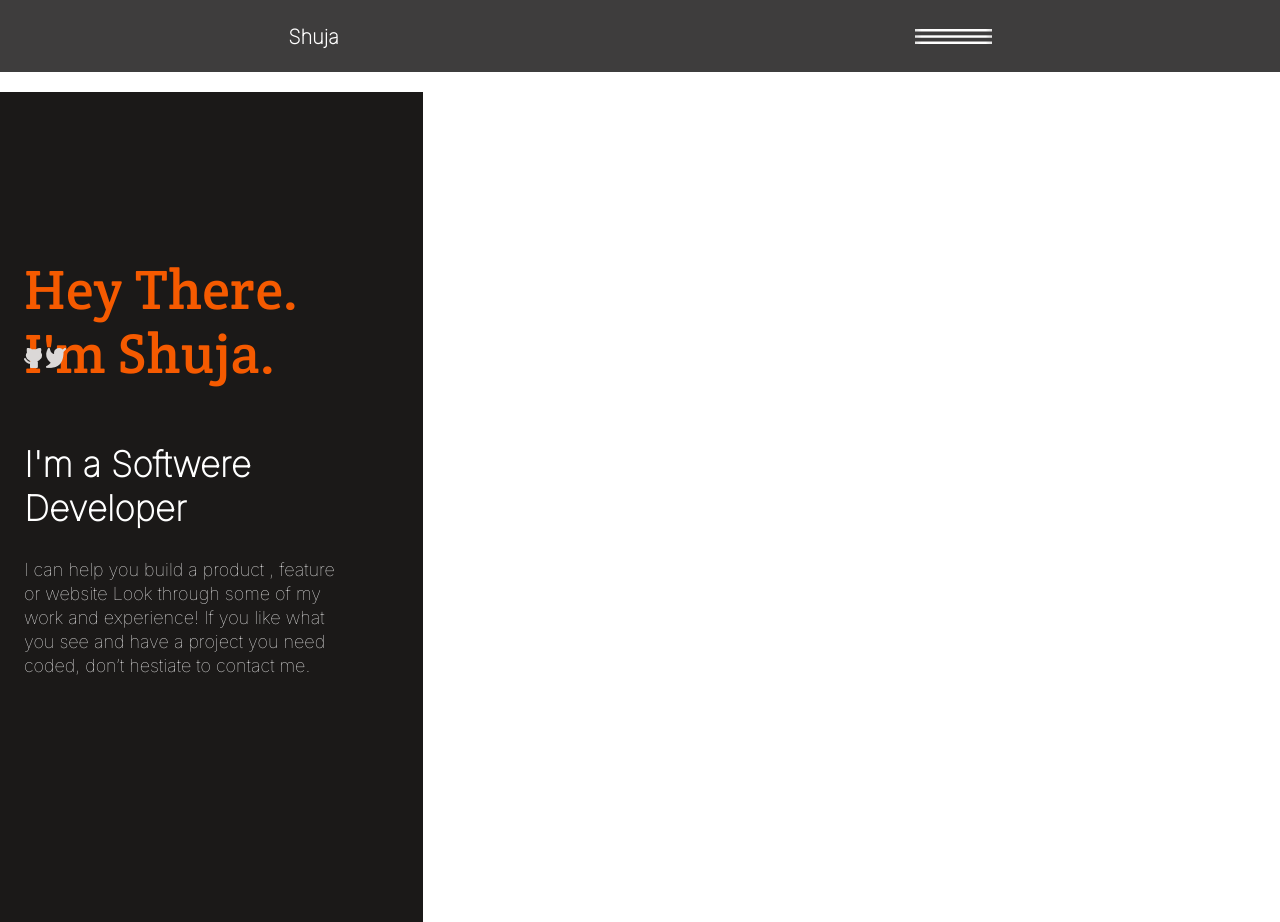
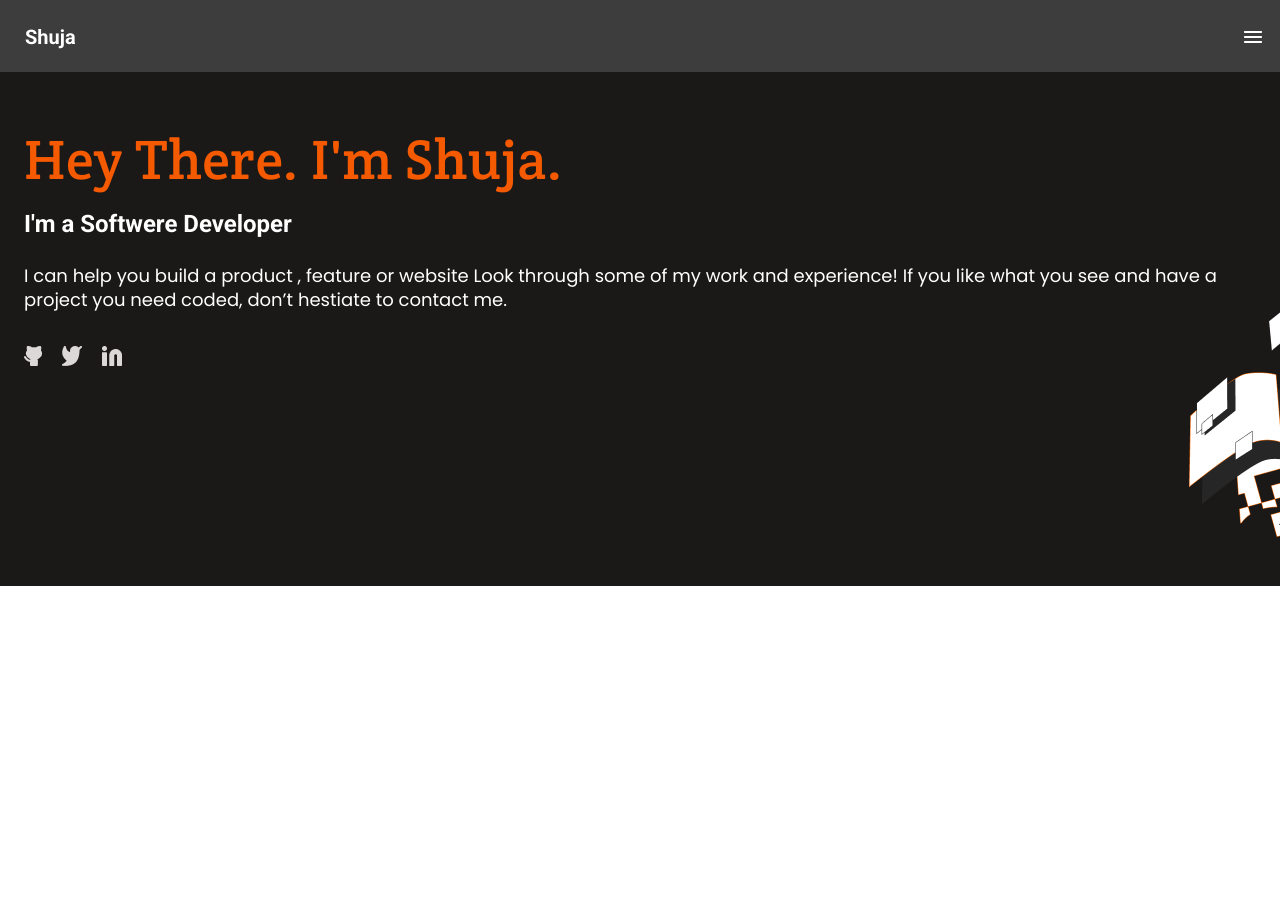
Before and after one commit to shuja-shah/Personal-Portfolio-MOBILE-SKELETON, a plain HTML site: page index.html in a window 1280 px wide. After the commit the page ends 800 px from the top, so only its background shows below. Drawn offline with Linux system fonts and the light colour scheme.

Commit message:
Deploye Icons and Background

```diff
--- a/index.css
+++ b/index.css
@@ -11,7 +11,9 @@ body{
     display: flex;
     flex-direction: column;
 }
-
+#header{
+    width: 100%;
+}
 .nav{
     background-color:hsla(22, 1%, 24%, 1);
     width: 100%;
@@ -19,14 +21,19 @@ body{
     display:flex;
     /*flex-direction: column;*/
     flex-wrap: wrap;
-    justify-content: space-around;
+    justify-content: space-between;
     align-items: center;
+
+}
+.name{
+    margin-left: 25px;
+    font-family: 'Roboto', sans-serif;
 }
 .pic{
-    width: 6%;
-    height: 20%;
+    /*width: 6%;
+    height: 20%;*/
     order: 1;
-    flex: 0 0 auto;
+    margin-right:18px
 }
 h4{
     font-family: 'Inter', sans-serif;
@@ -43,20 +50,30 @@ h4{
     display:flex;
     flex-direction: column;
     align-items: flex-start;
-    padding: 120px 24px;
-    gap: 12px;
-    position: absolute;
-    width: 375px;
-    height:590px;
-    left: 0px;
-    top:92px;
-
+    padding: 10px 24px 200px 24px;
+    /*gap: 12px;*/
+   /* position: absolute;*/
+    /*width: 100%;*/
+   /* height:590px;*/
+    /*left: 0px;
+    top:92px;*/
+    flex-wrap: wrap;
+    position: relative;
 
 }
-.intro-text{
-    width: 327px;
-    height:124px;
+.intro::after{
+    content: '';
+    position: absolute;
+    right: 0;
+    bottom:0;
+    width: 132px;
+    height: 318px;
+    background-image: url(Flags.png);
 }
+/*.intro-text{
+  /*  width: 327px;*/
+    /*height:124px;*/
+
 h1{
    color:hsla(22, 100%, 48%, 1);
     font-family:'Crete Round', serif;
@@ -65,44 +82,48 @@ h1{
     font-size:56px;
     line-height:64px;
     letter-spacing: 0.37px;
+    margin-bottom: 10px;
 }
 .subtitle{
     color:#FFFFFF;
-    font-family:'Inter', sans-serif;
+    font-family:'Roboto', sans-serif;
     font-style:normal;
-    font-weight: 600;
-    font-size:35px;
+    font-weight: 700;
+    font-size:24px;
     line-height: 44px;
     order:1;
-    width: 327px;
-    height: 27px;
+    /*width: 327px;
+    height: 27px;*/
+    margin-top: 0px;
+    margin-bottom: 0px;
 }
 p{
-    width: 327px;
-    height: 123px;
+  /*  width: 327px;
+    height: 123px;*/
     color:hsla(0, 0%, 100%, 1);
-    font-family:'Inter', sans-serif;
+    font-family:'Poppins', sans-serif;
     font-style:normal;
     font-weight: 400;
     font-size:18px;
     line-height: 24px;
     order:2;
 }
-.icon{
+.social{
     order:3;
-    display:flex;
+   /* display:flex;*/
     background-color: hsla(22, 6%, 10%, 1);
-    width: 177px;
-    height:72px;
-    flex-direction: row;
-    justify-content: space-around;
+
 
 }
-.twitter{
-    width: 19.99px;
-    height: 19.96px;
+.social ul{
+    list-style-type: none;
+    display:flex;
+   padding: 0;
+   align-items: center;
 }
-.git{
-    width:17.99px;
-    height:20px;
+.social ul li{
+
+    margin-right: 20px;
+
+
 }
--- a/index.html
+++ b/index.html
@@ -4,6 +4,7 @@
     <link rel="stylesheet" href="index.css">
     <link rel="preconnect" href="https://fonts.googleapis.com">
     <link rel="preconnect" href="https://fonts.gstatic.com" crossorigin>
+    <link href="https://fonts.googleapis.com/css2?family=Crete+Round&family=Poppins:wght@100;300;400;500;600;700&family=Roboto:wght@100;300;400;500;700&display=swap" rel="stylesheet">
 <link href="https://fonts.googleapis.com/css2?family=Crete+Round&family=Inter:wght@100&display=swap" rel="stylesheet">
     <meta charset="UTF-8">
     <meta http-equiv="X-UA-Compatible" content="IE=edge">
@@ -11,21 +12,30 @@
     <title>Portfolio</title>
 </head>
 <body>
-<div class="nav"><img class="pic" src="Union.png"><h4 class="name">Shuja</h4>
-</div>
+    <header id="header">
+        <nav class="nav">
+            <img class="pic" src="Union.png">
+            <h4 class="name">Shuja</h4>
+        </nav>
+    </header>
+    <main>
         <section class="intro">
             <div class="intro-text">
                 <h1>Hey There.   I'm Shuja.</h1>
             </div>
             <h5 class="subtitle">I'm a Softwere Developer</h5>
            <p>I can help you build a product , feature or website Look through some of my work and experience! If you like what you see and have a project you need coded,
-        don’t hestiate to contact me.</p>
+                don’t hestiate to contact me.
+            </p>
+            <section class="social">
+                <ul>
+                    <li><img class="git" src="icongit.png"></li>
+                    <li><img class="twitter" src="icontwit.png"></li>
+                    <li><img class="linkedin" src="Group.png"></li>
+                </ul>
+            </section>
 
-<!-- create icons for contact me-->
-<div class="icons">
-    <img class="git" src="icongit.png">
-    <img class="twitter" src="icontwit.png">
-    </div>
         </section>
+    </main>
 </body>
 </html>
```
Lines whose indentation alone changed are shown as unchanged.
